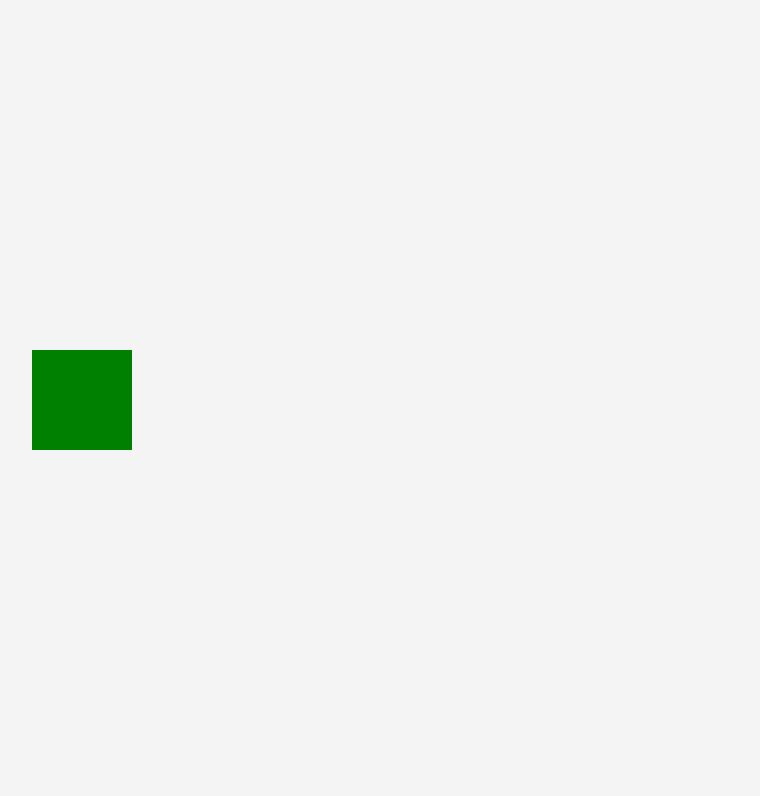
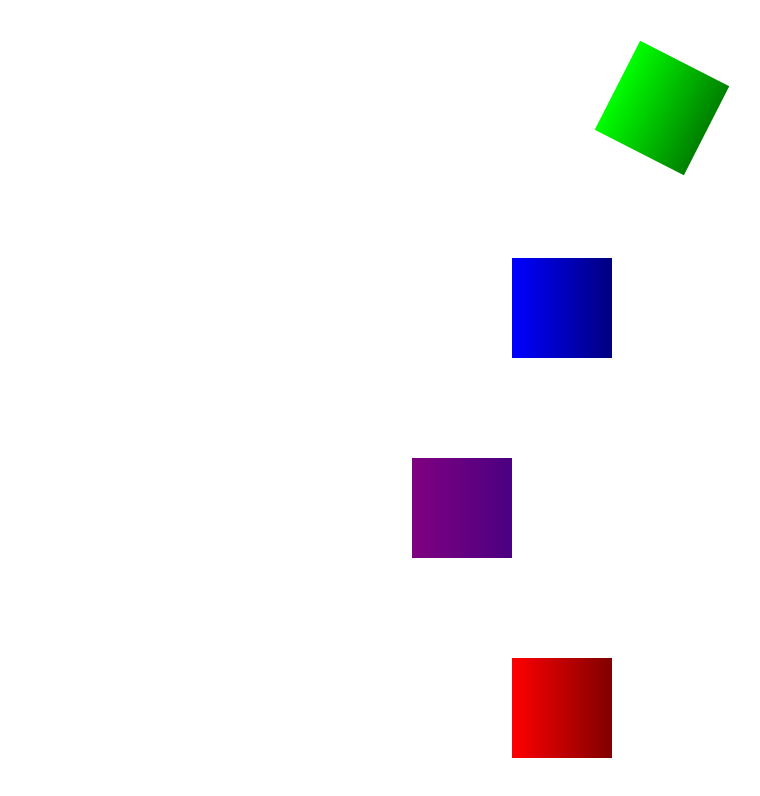
Before and after one commit to coder-muhammad/practice-gsap-animations, a website: page public/index.html in a window 1280 px wide. Shown: the whole page, without its empty margins (188-948 px from the left). Drawn offline with nearby package versions, Linux system fonts and the light colour scheme.

Commit message:
Practice Tween

```diff
--- a/public/index.html
+++ b/public/index.html
@@ -7,7 +7,10 @@
     <link rel="stylesheet" href="./styles/style.css">
 </head>
 <body>
-    <div class="box"></div>
+    <div class="green gradient-green box"></div>
+    <div class="blue gradient-blue box"></div>
+    <div class="purple gradient-purple box"></div>
+    <div class="red gradient-red box"></div>
     <script src="/gsap/dist/gsap.min.js"></script>
     <script src="./scripts/app.js"></script>
 </body>
--- a/public/scripts/app.js
+++ b/public/scripts/app.js
@@ -1,4 +1,25 @@
-gsap.to(".box", {
+gsap.to(".green", {
+  rotation: 27,
   x: 200,
   duration: 2,
-})
+});
+
+gsap.to(".blue", {
+  rotation: 360,
+  x: 100,
+  duration: 3,
+});
+
+gsap.from(".purple", {
+  rotation: -360,
+  x: -100,
+  duration: 3,
+});
+
+gsap.fromTo(".red",
+  { x: -100 },
+  {
+    rotation: 360,
+    x: 100,
+    duration: 3,
+  });
--- a/public/styles/style.css
+++ b/public/styles/style.css
@@ -1,16 +1,50 @@
 body {
   display: flex;
   align-items: center;
-  justify-content: flex-start;
+  justify-content: space-around;
   min-height: 100vh;
-  margin: 0;
-  background-color: #f4f4f4;
-  overflow: hidden;
+  flex-direction: column;
+}
+
+.green {
+  width: 100px;
+  height: 100px;
+  background-color: green;
+  margin-left: 20px;
 }
 
 .box {
   width: 100px;
   height: 100px;
-  background-color: green;
+}
+
+.blue {
+  background-color: blue;
   margin-left: 20px;
 }
+
+.purple {
+  background-color: purple;
+  margin-left: 20px;
+}
+
+.red {
+  background-color: red;
+  margin-left: 20px;
+}
+
+.gradient-green {
+  background: linear-gradient(to right, #00ff00, #008000);
+}
+
+.gradient-blue {
+  background: linear-gradient(to right, #0000ff, #000080);
+}
+
+.gradient-purple {
+  background: linear-gradient(to right, #800080, #4b0082);
+}
+
+.gradient-red {
+  background: linear-gradient(to right, #ff0000, #800000);
+}
```
